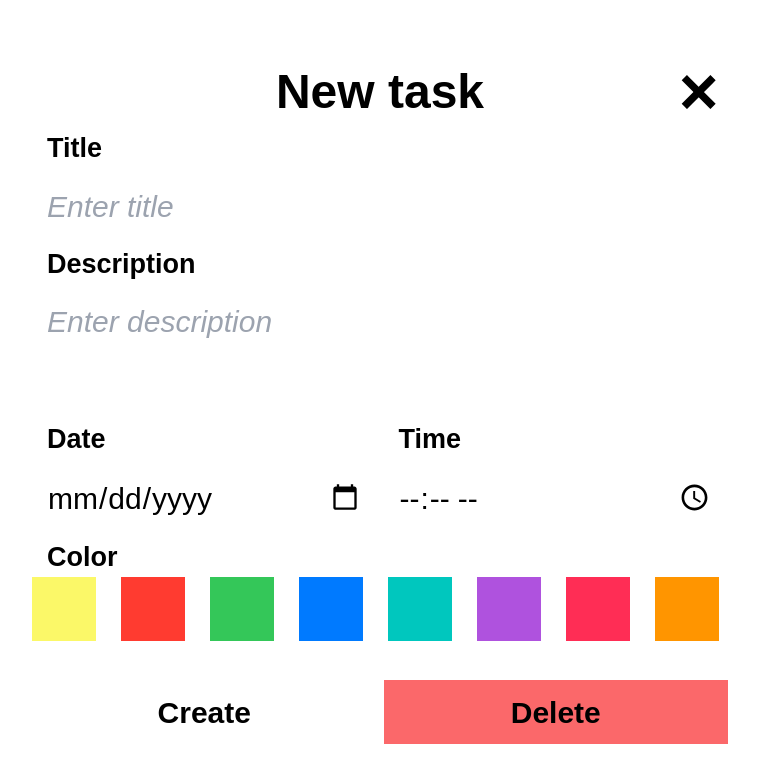
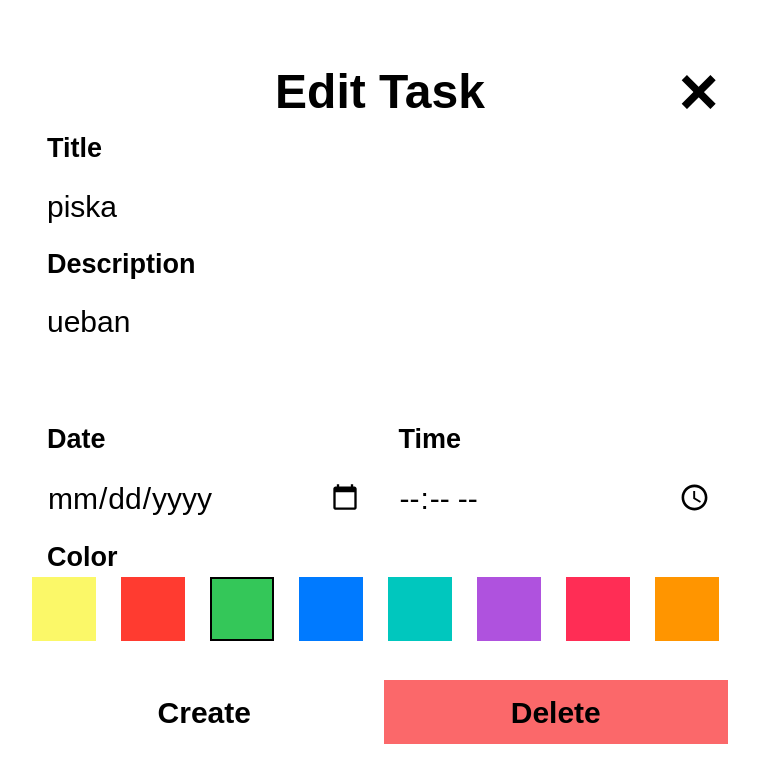
Before and after one commit to d3Lip7on/to-do-app-azure, a React (Create React App) app: page / in a window 1280 px wide. Shown: the top 782 px of the page, without its empty margins (260-1019 px from the left). Built offline with nearby package versions, Linux system fonts and the light colour scheme.

Commit message:
edit-task - changed formcontext logic, some changes

```diff
--- a/src/app/App.tsx
+++ b/src/app/App.tsx
@@ -1,10 +1,17 @@
 import { EditTask } from '../features/edit-task/ui/EditTask';
-
+import { FormProvider } from '../shared/ui/FormContext';
+const data = {
+	indexValue: 2,
+	inputValue: 'piska',
+	areaValue: 'ueban',
+	dateValue: 'dddd',
+	timeValue: '443',
+};
 function App() {
 	return (
-		<div>
+		<FormProvider data={data}>
 			<EditTask />
-		</div>
+		</FormProvider>
 	);
 }
 
--- a/src/features/create-task/ui/CreateTask.tsx
+++ b/src/features/create-task/ui/CreateTask.tsx
@@ -7,7 +7,7 @@ export function CreateTask() {
 	const { textInputState, textAreaState, textDateState, textTimeState, activeColor } = useContext(FormContext);
 	return (
 		<Canvas width="774px">
-			<TaskWindow />
+			<TaskWindow title="New Task" />
 			<MainButton
 				onClick={() => {
 					console.log(textInputState, textAreaState, textDateState, textTimeState, activeColor);
--- a/src/features/edit-task/ui/EditTask.tsx
+++ b/src/features/edit-task/ui/EditTask.tsx
@@ -7,7 +7,7 @@ export function EditTask() {
 	const { textInputState, textAreaState, textDateState, textTimeState, activeColor } = useContext(FormContext);
 	return (
 		<Canvas width="774px">
-			<TaskWindow />
+			<TaskWindow title="Edit Task" />
 			<div className="flex gap-[7px]">
 				<MainButton
 					onClick={() => {
--- a/src/shared/ui/FormContext.tsx
+++ b/src/shared/ui/FormContext.tsx
@@ -1,5 +1,13 @@
 import { createContext, useState } from 'react';
 import { colors } from '../../features/create-task/ui/model/data/colors';
+
+interface Data {
+	indexValue: number | null;
+	inputValue: string;
+	areaValue: string;
+	dateValue: string;
+	timeValue: string;
+}
 
 interface FormContextType {
 	activeIndex: number | null;
@@ -29,12 +37,12 @@ export const FormContext = createContext<FormContextType>({
 	activeColor: 'null',
 });
 
-export const FormProvider = ({ children }: { children: React.ReactNode }) => {
-	const [activeIndex, setActiveIndex] = useState<number | null>(null);
-	const [textInputState, setTextInputState] = useState<string>('');
-	const [textAreaState, setTextAreaState] = useState<string>('');
-	const [textDateState, setTextDateState] = useState<string>('');
-	const [textTimeState, setTextTimeState] = useState<string>('');
+export const FormProvider = ({ children, data }: { children: React.ReactNode; data?: Data }) => {
+	const [activeIndex, setActiveIndex] = useState<number | null>(data ? data.indexValue : null);
+	const [textInputState, setTextInputState] = useState<string>(data ? data.inputValue : '');
+	const [textAreaState, setTextAreaState] = useState<string>(data ? data.areaValue : '');
+	const [textDateState, setTextDateState] = useState<string>(data ? data.dateValue : '');
+	const [textTimeState, setTextTimeState] = useState<string>(data ? data.timeValue : '');
 	const activeColor: string = activeIndex != null ? colors[activeIndex] : 'null';
 
 	return (
--- a/src/shared/ui/TaskWindow.tsx
+++ b/src/shared/ui/TaskWindow.tsx
@@ -3,7 +3,7 @@ import { FormTitle, TextInput, TextArea, DateInput, TimeInput } from './index';
 import { SelectColor, CloseButton } from '../../features/index';
 import { FormContext } from './FormContext';
 
-export function TaskWindow() {
+export function TaskWindow({ title }: { title: string }) {
 	const {
 		activeIndex,
 		setActiveIndex,
@@ -20,7 +20,7 @@ export function TaskWindow() {
 	return (
 		<div>
 			<div className="flex justify-center items-center relative">
-				<h1 className="text-[48px] font-bold">New task</h1>
+				<h1 className="text-[48px] font-bold">{title}</h1>
 				<CloseButton onClick={() => console.log('Closed window')} />
 			</div>
 
```
